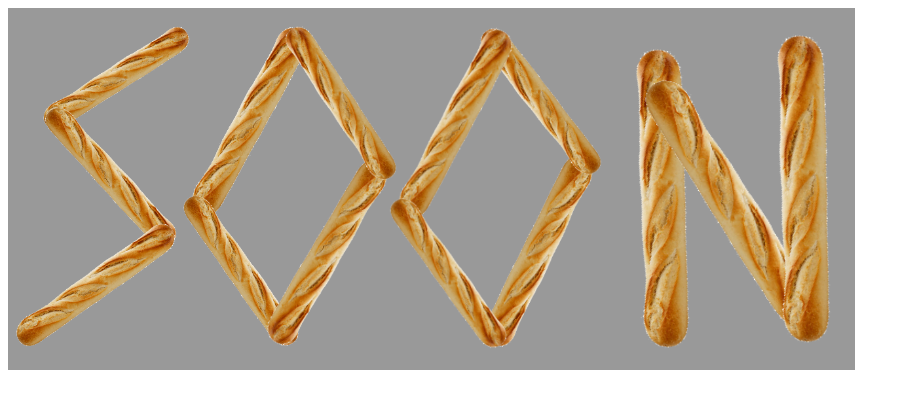
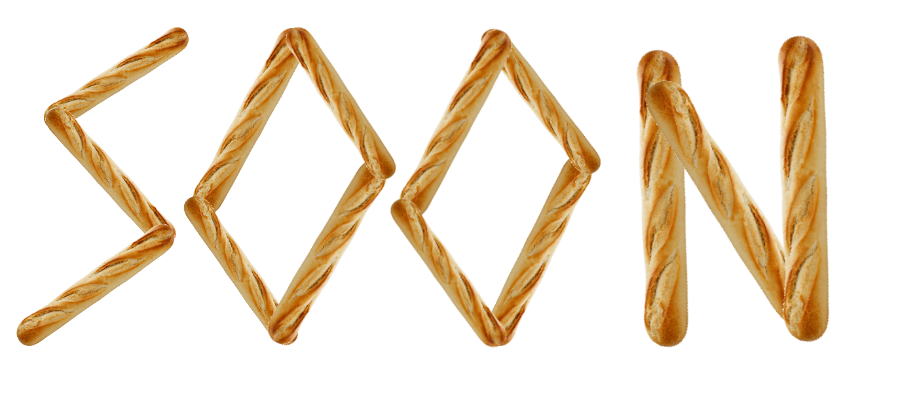
Before and after one commit to bagieta/bagieta.github.io, a plain HTML site: page index.html in a window 1280 px wide. Shown: the whole page, without its empty margins (0-910 px from the left). Drawn offline with Linux system fonts and the light colour scheme.

Commit message:
Fix styles

```diff
--- a/index.html
+++ b/index.html
@@ -11,9 +11,9 @@
                 display: table-cell;
                 text-align: center;
                 vertical-align: middle;
-                width: 200px;
-                height: 200px;
-                background-color: #999;
+                width: 100%;
+                height: 100%;
+                background-color: white;
             }
             .wraptocenter * {
                 vertical-align: middle;
```
